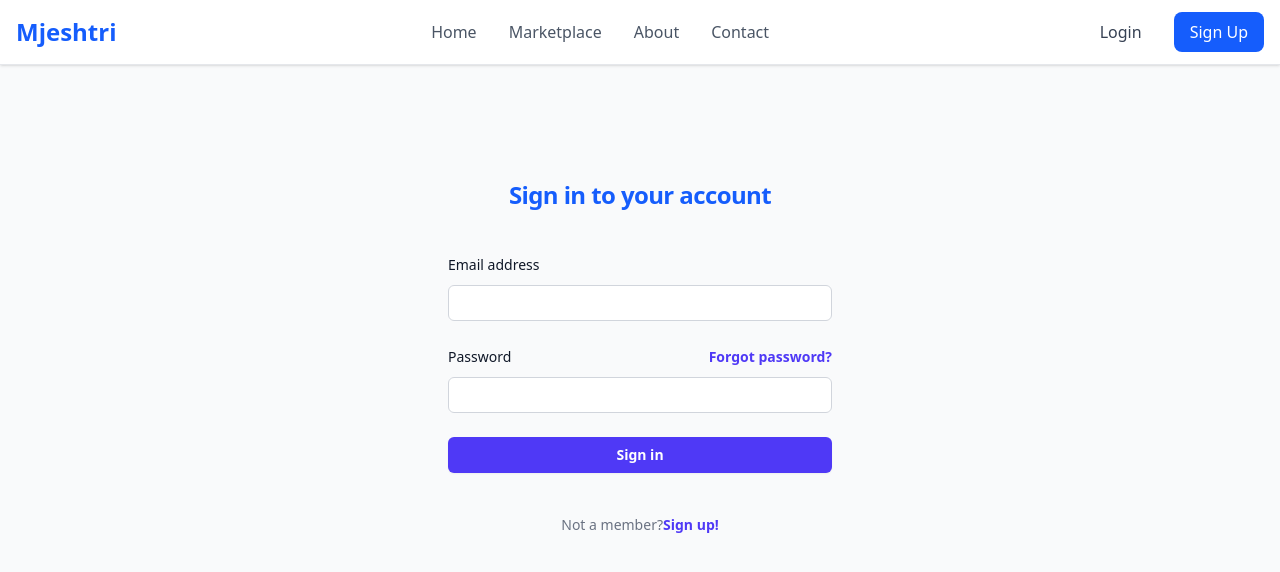
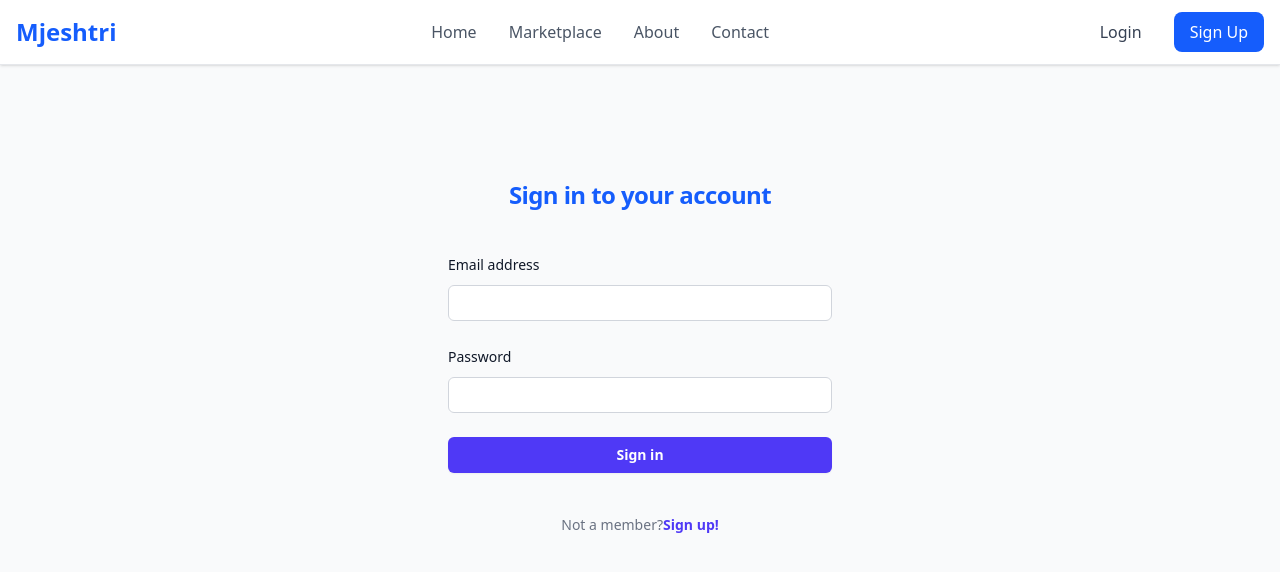
Before and after one commit to DevAndi-m/Mjeshtri-front, a React (Vite) app in the folder mjeshtri/: page /login in a window 1280 px wide. Shown: the top 572 px of the page. Built offline with nearby package versions, Linux system fonts and the light colour scheme; no server answers.

Commit message:
.env fixed

```diff
--- a/mjeshtri/src/api.js
+++ b/mjeshtri/src/api.js
@@ -1,3 +1,3 @@
-const API_BASE_URL = "https://localhost:7037";
+const API_BASE_URL = import.meta.env.VITE_API_BASE_URL;
 
 export default API_BASE_URL;
--- a/mjeshtri/src/pages/LoginPage.jsx
+++ b/mjeshtri/src/pages/LoginPage.jsx
@@ -41,9 +41,7 @@ const LoginPage = () => {
                   <div>
                     <div class="flex items-center justify-between">
                     <label for="password" class="block text-sm/6 font-medium text-gray-900">Password</label>
-                    <div class="text-sm">
-                        <a href="#" class="font-semibold text-indigo-600 hover:text-indigo-500">Forgot password?</a>
-                    </div>
+
                     </div>
                     <div class="mt-2">
                     <input id="password" type="password" name="password" required autocomplete="current-password"  onChange={handleChange} class="block w-full rounded-md bg-white px-3 py-1.5 text-base text-gray-900 outline-1 -outline-offset-1 outline-gray-300 placeholder:text-gray-400 focus:outline-2 focus:-outline-offset-2 focus:outline-indigo-600 sm:text-sm/6" />
```
Also changed, not shown: 1 other file (tests, documents, lock files or other folders).
